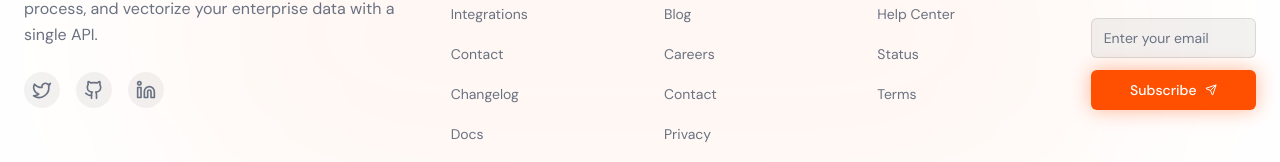
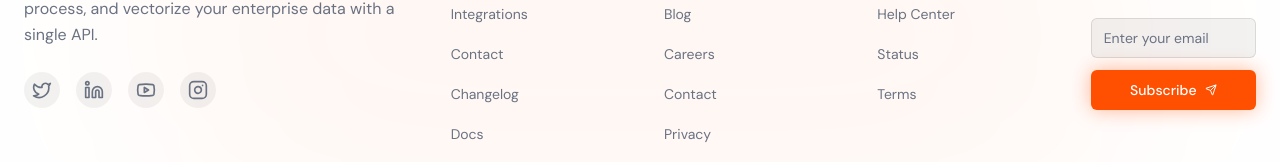
Before and after one commit to dharmik-at/landing-page, a Next.js app: page / in a window 1280 px wide. Shown: the part 6707-6869 px from the top of the page. Built offline with nearby package versions, Linux system fonts and the light colour scheme.

Commit message:
feat: add YouTube and Instagram social links, update Twitter and LinkedIn URLs, and remove GitHub link from footers.

```diff
--- a/components/footer.tsx
+++ b/components/footer.tsx
@@ -1,4 +1,5 @@
 import Link from "next/link";
+import { Linkedin, Twitter, Youtube, Instagram } from "lucide-react";
 
 export function Footer() {
     return (
@@ -11,11 +12,14 @@ export function Footer() {
                     <span className="font-bold text-lg">IngestIQ</span>
                 </div>
 
-                <div className="flex gap-8 text-sm text-gray-400">
+                <div className="flex gap-6 text-sm text-gray-400 items-center">
                     <Link href="#" className="hover:text-white transition-colors">Privacy</Link>
                     <Link href="#" className="hover:text-white transition-colors">Terms</Link>
-                    <Link href="#" className="hover:text-white transition-colors">Twitter</Link>
-                    <Link href="#" className="hover:text-white transition-colors">GitHub</Link>
+                    <div className="w-px h-4 bg-gray-700 mx-2"></div>
+                    <Link href="https://linkedin.com/company/avestalabs" target="_blank" rel="noopener noreferrer" className="hover:text-white transition-colors"><Linkedin size={20} /></Link>
+                    <Link href="https://x.com/avestalabs" target="_blank" rel="noopener noreferrer" className="hover:text-white transition-colors"><Twitter size={20} /></Link>
+                    <Link href="https://www.youtube.com/channel/UCHCxoLxwAy1FCXkdch7Ex0Q" target="_blank" rel="noopener noreferrer" className="hover:text-white transition-colors"><Youtube size={20} /></Link>
+                    <Link href="https://www.instagram.com/avestalabs.ai/" target="_blank" rel="noopener noreferrer" className="hover:text-white transition-colors"><Instagram size={20} /></Link>
                 </div>
 
                 <div className="text-sm text-gray-500">
--- a/components/layout/footer.tsx
+++ b/components/layout/footer.tsx
@@ -3,7 +3,7 @@
 import Link from "next/link";
 import { Button } from "@/components/ui/button";
 import { Input } from "@/components/ui/input";
-import { Github, Twitter, Linkedin, Send } from "lucide-react";
+import { Github, Twitter, Linkedin, Send, Youtube, Instagram } from "lucide-react";
 
 const footerLinks = {
     Product: [
@@ -50,14 +50,17 @@ export function Footer() {
                             The complete infrastructure for RAG. Connect, process, and vectorize your enterprise data with a single API.
                         </p>
                         <div className="flex gap-4">
-                            <Link href="#" className="p-2 rounded-full bg-black/5 dark:bg-white/5 hover:bg-black/10 dark:hover:bg-white/10 text-gray-500 dark:text-gray-400 hover:text-gray-900 dark:hover:text-white transition-colors">
+                            <Link href="https://x.com/avestalabs" target="_blank" rel="noopener noreferrer" className="p-2 rounded-full bg-black/5 dark:bg-white/5 hover:bg-black/10 dark:hover:bg-white/10 text-gray-500 dark:text-gray-400 hover:text-gray-900 dark:hover:text-white transition-colors">
                                 <Twitter className="w-5 h-5" />
                             </Link>
-                            <Link href="#" className="p-2 rounded-full bg-black/5 dark:bg-white/5 hover:bg-black/10 dark:hover:bg-white/10 text-gray-500 dark:text-gray-400 hover:text-gray-900 dark:hover:text-white transition-colors">
-                                <Github className="w-5 h-5" />
+                            <Link href="https://linkedin.com/company/avestalabs" target="_blank" rel="noopener noreferrer" className="p-2 rounded-full bg-black/5 dark:bg-white/5 hover:bg-black/10 dark:hover:bg-white/10 text-gray-500 dark:text-gray-400 hover:text-gray-900 dark:hover:text-white transition-colors">
+                                <Linkedin className="w-5 h-5" />
                             </Link>
-                            <Link href="#" className="p-2 rounded-full bg-black/5 dark:bg-white/5 hover:bg-black/10 dark:hover:bg-white/10 text-gray-500 dark:text-gray-400 hover:text-gray-900 dark:hover:text-white transition-colors">
-                                <Linkedin className="w-5 h-5" />
+                            <Link href="https://www.youtube.com/channel/UCHCxoLxwAy1FCXkdch7Ex0Q" target="_blank" rel="noopener noreferrer" className="p-2 rounded-full bg-black/5 dark:bg-white/5 hover:bg-black/10 dark:hover:bg-white/10 text-gray-500 dark:text-gray-400 hover:text-gray-900 dark:hover:text-white transition-colors">
+                                <Youtube className="w-5 h-5" />
+                            </Link>
+                            <Link href="https://www.instagram.com/avestalabs.ai/" target="_blank" rel="noopener noreferrer" className="p-2 rounded-full bg-black/5 dark:bg-white/5 hover:bg-black/10 dark:hover:bg-white/10 text-gray-500 dark:text-gray-400 hover:text-gray-900 dark:hover:text-white transition-colors">
+                                <Instagram className="w-5 h-5" />
                             </Link>
                         </div>
                     </div>
```
